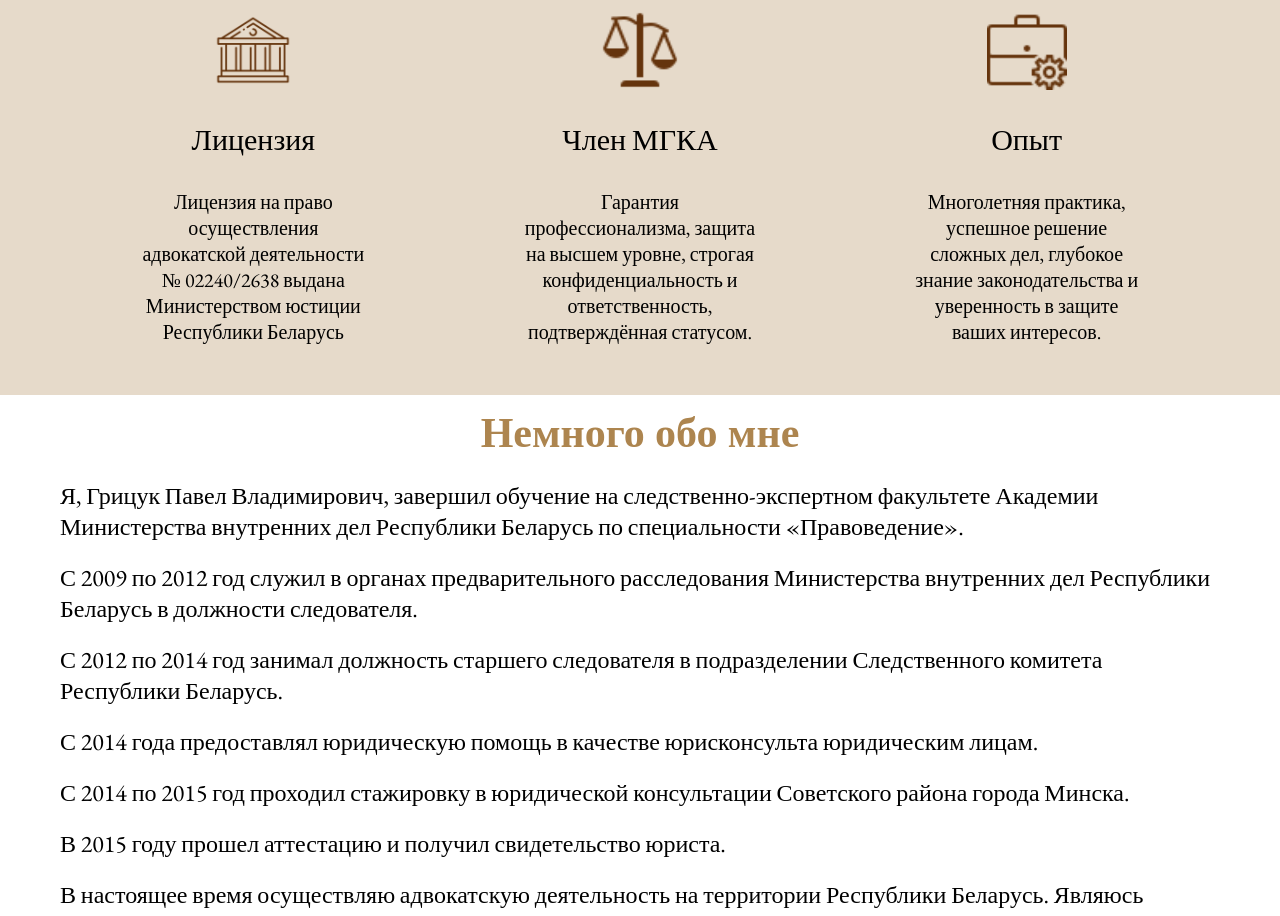
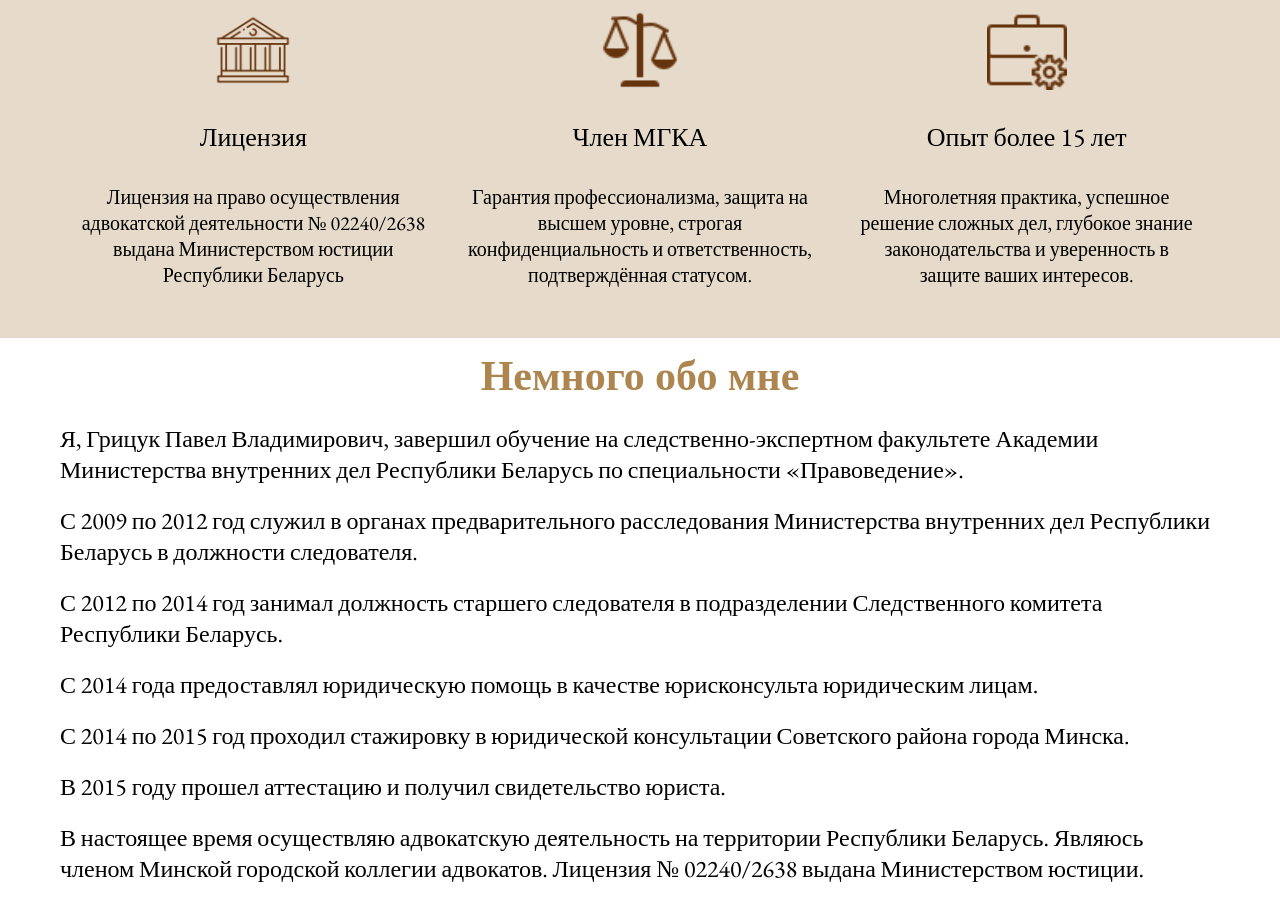
Before and after one commit to patciahevich/gritsuk, a React (Create React App) app: page / in a window 1280 px wide. Shown: the part 920-1836 px from the top of the page. Built offline with nearby package versions, Linux system fonts and the light colour scheme; no server answers.

Commit message:
fix: clients edits

```diff
--- a/public/index.html
+++ b/public/index.html
@@ -7,7 +7,10 @@
     <link rel="preconnect" href="https://fonts.googleapis.com">
     <link rel="preconnect" href="https://fonts.gstatic.com" crossorigin>
     <link href="https://fonts.googleapis.com/css2?family=EB+Garamond:ital,wght@0,400..800;1,400..800&family=Lexend+Deca:wght@100..900&display=swap" rel="stylesheet">
-    <meta name="keywords" content="адвокат по уголовным делам, защита в уголовном процессе, адвокат по уголовным делам Минск, консультация адвоката, услуги уголовного адвоката, помощь в уголовных делах, защита подозреваемого, уголовный адвокат срочно, адвокат для подсудимого, защита прав в уголовном процессе">
+    <meta name="keywords" content="адвокат по уголовным делам, защита в уголовном процессе, адвокат по уголовным делам Минск, консультация адвоката, услуги уголовного адвоката,
+     помощь в уголовных делах, защита подозреваемого, уголовный адвокат срочно, адвокат для подсудимого, защита прав в уголовном процессе
+     Адвокат 328, Адвокат 209, Адвокат 430, Адвокат 431, Адвокат 432, Адвокат 433, Адвокат 210, Адвокат 211, Адвокат 342 147, Адвокат 149,
+     Адвокат 153, Адвокат 205, Адвокат 166,Адвокат 167,Адвокат 168,Адвокат 169,Адвокат 170, Адвокат 171, Адвокат 343">
     <title>Адвокат Грицук П.В.</title>
 
         <!-- Google Tag Manager -->
--- a/src/hook/hook.scss
+++ b/src/hook/hook.scss
@@ -30,12 +30,12 @@ h5 {
   font-family: variables.$decor_font;
 }
 
-@media screen and (max-width:752px) {
+@media screen and (max-width:810px) {
   .hook {
     width: 90%;
 
     margin-left: 20px;
-    margin-top: 150px;
+    margin-top: 100px;
 
     word-break: break-word;
   }
@@ -58,7 +58,7 @@ h5 {
 @media screen and (max-width:405px) {
   .hook {
     h1 {
-      font-size: 44px;
+      font-size: 40px;
     }
   }
 }
--- a/src/license/license.scss
+++ b/src/license/license.scss
@@ -11,10 +11,10 @@
 }
 
 .clue {
-  width: 20%;
+  width: 30%;
 
   display: grid;
-  grid-template-rows: auto;
+  grid-template-rows: 100px auto;
   gap: 10px;
   align-items: baseline;
   justify-items: center;
@@ -43,7 +43,7 @@
 
 .clue_title {
   grid-area: title;
-  font-size: 30px;
+  font-size: 26px;
 }
 
 .clue_desc {
@@ -61,6 +61,7 @@
   .clue {
     width: 100%;
     grid-template-columns: 10% 90%;
+    grid-template-rows: auto;
     grid-template-areas:
     "image title"
     "image desc";
--- a/src/license/license.tsx
+++ b/src/license/license.tsx
@@ -13,7 +13,7 @@ const lisenceData = [
   },
   {
     id: 'experience',
-    title: 'Опыт',
+    title: 'Опыт более 15 лет',
     desc: 'Многолетняя практика, успешное решение сложных дел, глубокое знание законодательства и уверенность в защите ваших интересов.'
   }
 ]
```
